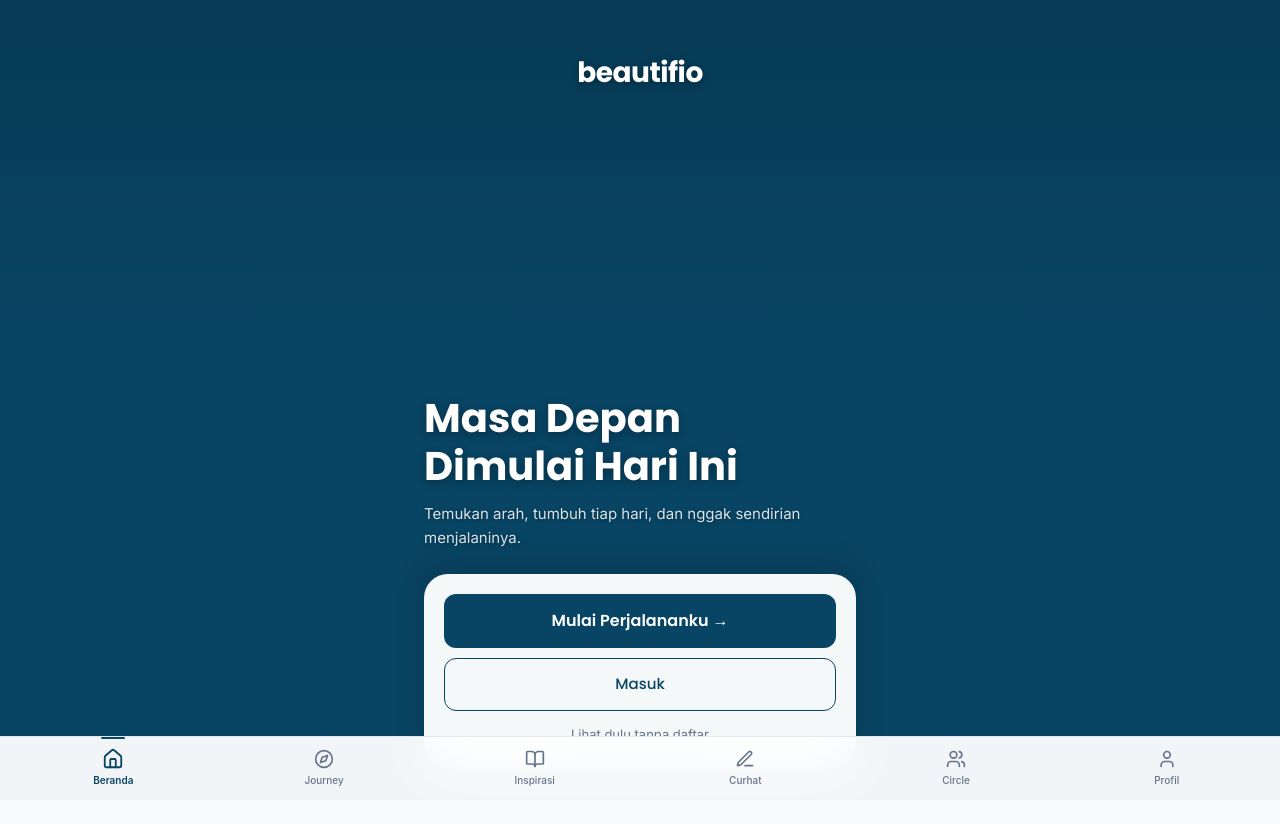
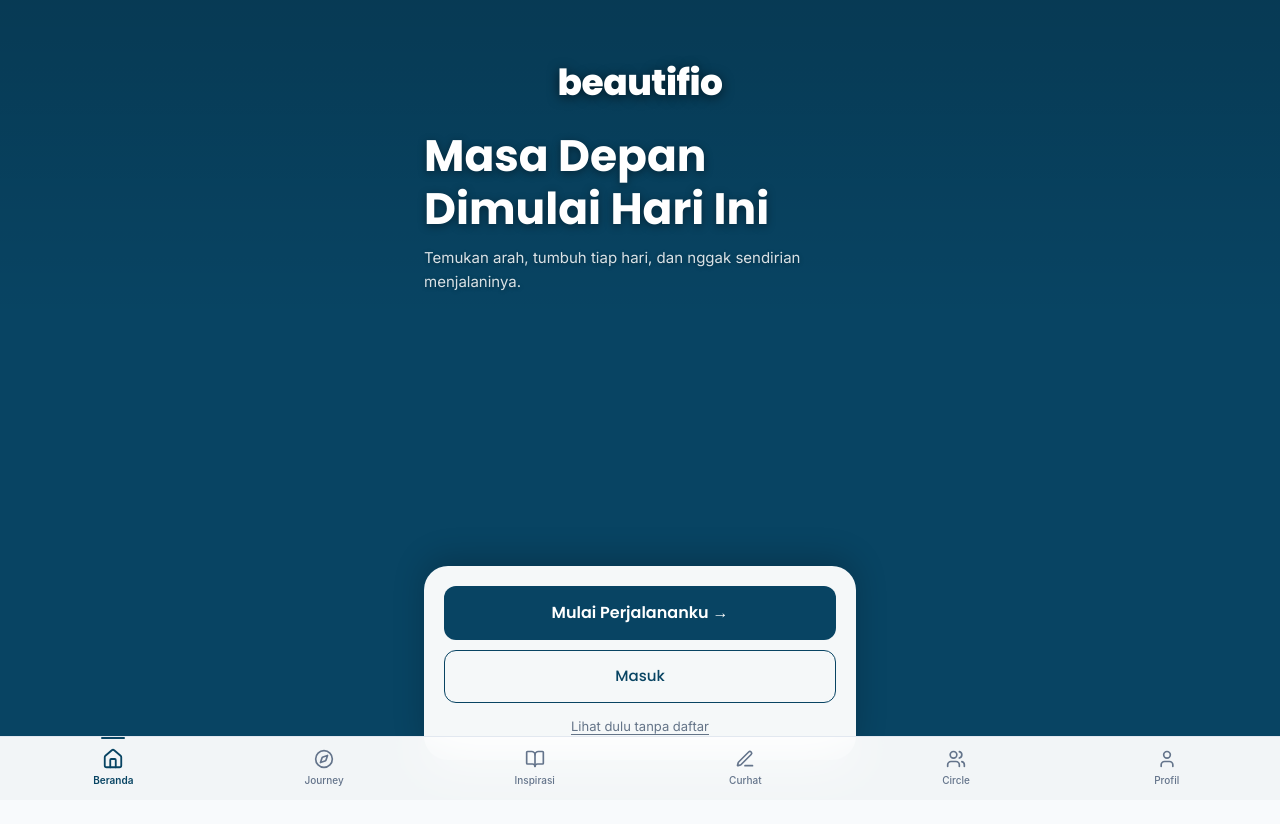
Before and after one commit to beautifio/beautifio, a Next.js app in the folder apps/web/: page / in a window 1280 px wide. Shown: the top 824 px of the page. Built offline with nearby package versions, Linux system fonts and the light colour scheme; no server answers; the database is empty.

Commit message:
fix landing 4 masalah: hero desktop fallback, logo 56px, layout logo->headline->spacer->tombol, margin 40px

```diff
--- a/apps/web/src/app/page.tsx
+++ b/apps/web/src/app/page.tsx
@@ -16,7 +16,8 @@ export default function LandingPage() {
     supabase.from("app_settings").select("key, value")
       .in("key", ["hero_image_url", "hero_image_mobile_url", "logo_url"])
       .then(({ data }) => {
-        data?.forEach((row: any) => {
+        if (!data) return;
+        data.forEach((row: any) => {
           if (row.key === "hero_image_url") setHeroUrl(row.value || "");
           if (row.key === "hero_image_mobile_url") setMobileHeroUrl(row.value || "");
           if (row.key === "logo_url") setLogoUrl(row.value || "");
@@ -31,7 +32,10 @@ export default function LandingPage() {
     return () => window.removeEventListener("resize", handler);
   }, []);
 
-  const activeHero = isMobile ? (mobileHeroUrl || heroUrl) : (heroUrl || mobileHeroUrl);
+  // FIX 1: Mobile URL sebagai primary (209x209 desktop terlalu kecil)
+  const activeHero = mobileHeroUrl || heroUrl;
+
+  console.log("LANDING DEBUG:", { heroUrl, mobileHeroUrl, activeHero, isMobile });
 
   async function handleStart() {
     setLoading(true);
@@ -47,7 +51,8 @@ export default function LandingPage() {
     <div style={{
       position: "relative",
       minHeight: "100svh",
-      overflow: "hidden",
+      overflowY: "auto",
+      overflowX: "hidden",
       background: "#084463",
     }}>
       {/* Hero Image */}
@@ -82,56 +87,47 @@ export default function LandingPage() {
         minHeight: "100svh",
         display: "flex",
         flexDirection: "column",
-        padding: "0 24px",
+        padding: "56px 24px 0",
         maxWidth: 480,
         margin: "0 auto",
         width: "100%",
       }}>
-        {/* Logo — center, atas */}
-        <div style={{
-          paddingTop: 52,
-          display: "flex",
-          justifyContent: "center",
-          alignItems: "center",
-        }}>
+        {/* 1. LOGO — center, atas */}
+        <div style={{ textAlign: "center", marginBottom: 20 }}>
           {logoUrl ? (
             <img
               src={logoUrl}
               alt="Beautifio"
               style={{
-                height: 48,
-                maxWidth: 200,
+                height: 56,
+                maxWidth: 220,
                 objectFit: "contain",
-                filter: "brightness(0) invert(1)",
               }}
             />
           ) : (
             <span style={{
               fontFamily: "'Poppins', sans-serif",
-              fontSize: 28,
-              fontWeight: 700,
+              fontSize: 36,
+              fontWeight: 800,
               color: "#FFFFFF",
               letterSpacing: "-0.5px",
-              textShadow: "0 2px 8px rgba(0,0,0,0.3)",
+              textShadow: "0 2px 12px rgba(0,0,0,0.6)",
             }}>
               beautifio
             </span>
           )}
         </div>
 
-        {/* Spacer — dorong konten ke bawah */}
-        <div style={{ flex: 1, minHeight: 120 }} />
-
-        {/* Headline */}
-        <div style={{ marginBottom: 24 }}>
+        {/* 2. TEKS HEADLINE — langsung di bawah logo */}
+        <div style={{ marginBottom: 16 }}>
           <h1 style={{
             fontFamily: "'Poppins', sans-serif",
-            fontSize: "clamp(28px, 7vw, 40px)",
+            fontSize: "clamp(30px, 8vw, 44px)",
             fontWeight: 700,
             color: "#FFFFFF",
             lineHeight: 1.2,
-            margin: "0 0 12px 0",
-            textShadow: "0 2px 8px rgba(0,0,0,0.3)",
+            margin: "0 0 10px 0",
+            textShadow: "0 2px 8px rgba(0,0,0,0.4)",
           }}>
             Masa Depan<br />Dimulai Hari Ini
           </h1>
@@ -147,16 +143,19 @@ export default function LandingPage() {
           </p>
         </div>
 
-        {/* Card Tombol */}
+        {/* 3. SPACER — dorong tombol ke bawah */}
+        <div style={{ flex: 1 }} />
+
+        {/* 4. CARD TOMBOL — paling bawah */}
         <div style={{
           background: "rgba(255,255,255,0.96)",
           borderRadius: 24,
           padding: "20px",
-          marginBottom: "max(32px, env(safe-area-inset-bottom, 32px))",
+          marginBottom: "max(40px, env(safe-area-inset-bottom, 40px))",
           display: "flex",
           flexDirection: "column",
           gap: 10,
-          boxShadow: "0 -8px 32px rgba(0,0,0,0.15)",
+          boxShadow: "0 -8px 32px rgba(0,0,0,0.2)",
         }}>
           <button onClick={handleStart} disabled={loading}
             style={{
```
